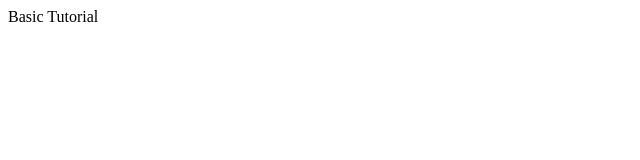
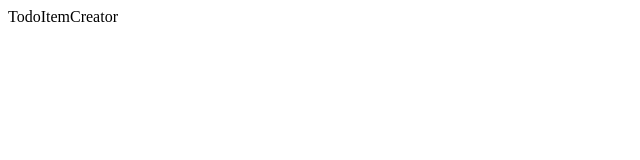
Before and after one commit to alstn2468/recoil-tutorial, a React (Create React App) app in the folder BasicTutorial/: page / in a window 1280 px wide. Shown: the top 160 px of the page, without its empty margins (0-640 px from the left). Built offline with nearby package versions, Linux system fonts and the light colour scheme.

Commit message:
Create TodoList, TodoItem, TodoItemCreator components and connect with recoil

```diff
--- a/BasicTutorial/src/App.js
+++ b/BasicTutorial/src/App.js
@@ -1,7 +1,13 @@
-import React from "react";
+import React from 'react';
+import { RecoilRoot } from 'recoil';
+import TodoList from './TodoList';
 
 function App() {
-    return <div className="App">Basic Tutorial</div>;
+    return (
+        <RecoilRoot>
+            <TodoList />
+        </RecoilRoot>
+    );
 }
 
 export default App;
--- /dev/null
+++ b/BasicTutorial/src/TodoItem.js
@@ -0,0 +1,7 @@
+import React from 'react';
+
+function TodoItem() {
+    return <div>TodoItem</div>;
+}
+
+export default TodoItem;
--- /dev/null
+++ b/BasicTutorial/src/TodoItemCreator.js
@@ -0,0 +1,7 @@
+import React from 'react';
+
+function TodoItemCreator() {
+    return <div>TodoItemCreator</div>;
+}
+
+export default TodoItemCreator;
--- /dev/null
+++ b/BasicTutorial/src/TodoList.js
@@ -0,0 +1,20 @@
+import React from 'react';
+import { useRecoilValue } from 'recoil';
+import { todoListState } from './RecoilState';
+import TodoItemCreator from './TodoItemCreator';
+import TodoItem from './TodoItem';
+
+function TodoList() {
+    const todoList = useRecoilValue(todoListState);
+
+    return (
+        <>
+            <TodoItemCreator />
+            {todoList.map((todoItem) => (
+                <TodoItem item={todoItem} />
+            ))}
+        </>
+    );
+}
+
+export default TodoList;
```
